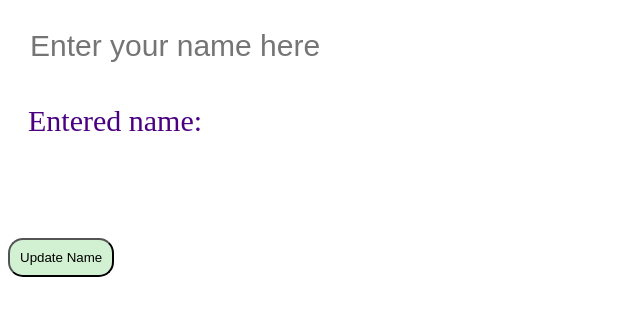
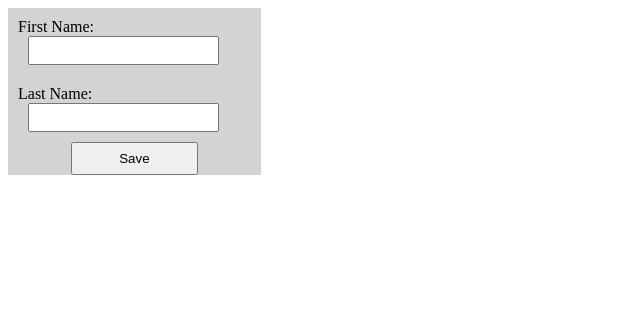
Before and after one commit to NaveenManjappa/angular-playground, an Angular app in the folder reactive-forms-app/: page / in a window 1280 px wide. Shown: the top 316 px of the page, without its empty margins (0-640 px from the left). Built offline with nearby package versions, Linux system fonts and the light colour scheme.

Commit message:
reactive-forms-app Formgroup with multiple form controls

```diff
--- a/reactive-forms-app/src/app/app.component.html
+++ b/reactive-forms-app/src/app/app.component.html
@@ -1 +1,3 @@
-<app-name-editor></app-name-editor>
+<!-- Single form control example -->
+<!-- <app-name-editor></app-name-editor> -->
+ <app-profile-editor></app-profile-editor>
--- a/reactive-forms-app/src/app/app.component.ts
+++ b/reactive-forms-app/src/app/app.component.ts
@@ -1,11 +1,12 @@
 import { Component } from '@angular/core';
 import { RouterOutlet } from '@angular/router';
 import { NameEditorComponent } from './name-editor/name-editor.component';
+import { ProfileEditorComponent } from './profile-editor/profile-editor.component';
 
 @Component({
   selector: 'app-root',
   standalone: true,
-  imports: [RouterOutlet,NameEditorComponent],
+  imports: [RouterOutlet,NameEditorComponent,ProfileEditorComponent],
   templateUrl: './app.component.html',
   styleUrl: './app.component.css'
 })
--- a/reactive-forms-app/src/app/name-editor/name-editor.component.html
+++ b/reactive-forms-app/src/app/name-editor/name-editor.component.html
@@ -3,11 +3,11 @@
   <input type="text" [formControl]="name" placeholder="Enter your name here">
 </div>
 <div class="entered-name">
-  <label for="">Entered name:</label>
+  <label for="">:</label>
   <label for="EnteredName">{{ name.value }}</label>
 </div>
-<div class="entered-name">{{name.value}}</div>
-<div class="entered-name">{{ name.valueChanges | async }}</div>
+<div class="entered-name">:{{name.value}}</div>
+<div class="entered-name">:{{ name.valueChanges | async }}</div>
 
 <div>
   <button (click)="updateName()" class="btn-update">Update Name</button>
--- a/reactive-forms-app/src/app/name-editor/name-editor.component.ts
+++ b/reactive-forms-app/src/app/name-editor/name-editor.component.ts
@@ -10,6 +10,7 @@ import { FormControl, ReactiveFormsModule } from '@angular/forms';
   styleUrl: './name-editor.component.css'
 })
 export class NameEditorComponent implements OnInit {
+
   name: FormControl = new FormControl('');
 
   ngOnInit() {
--- /dev/null
+++ b/reactive-forms-app/src/app/profile-editor/profile-editor.component.css
@@ -0,0 +1,22 @@
+form {
+  background-color: lightgray;
+  width: 20%;
+  display: flex;
+  flex-direction: column;
+}
+
+.field {
+  padding: 10px;
+  row-gap: 10px;
+}
+
+.field input {
+  padding: 5px;
+  margin-left: 10px;
+}
+
+.btn-submit {
+  margin:auto;
+  width: 50%;
+  padding: 7px;
+}
--- /dev/null
+++ b/reactive-forms-app/src/app/profile-editor/profile-editor.component.html
@@ -0,0 +1,12 @@
+<form [formGroup]="profileEditor" (ngSubmit)="saveUser()">
+  <div class="field">
+    <label for="">First Name:</label>
+    <input type="text" formControlName="firstName">
+  </div>
+  <div class="field">
+    <label for="">Last Name:</label>
+    <input type="text" formControlName="lastName">
+  </div>
+  <button class="btn-submit" type="submit">Save</button>
+
+  </form>
--- /dev/null
+++ b/reactive-forms-app/src/app/profile-editor/profile-editor.component.ts
@@ -0,0 +1,21 @@
+import { Component } from '@angular/core';
+import { FormControl, FormGroup, ReactiveFormsModule } from '@angular/forms';
+
+@Component({
+  selector: 'app-profile-editor',
+  standalone: true,
+  imports: [ReactiveFormsModule],
+  templateUrl: './profile-editor.component.html',
+  styleUrl: './profile-editor.component.css'
+})
+export class ProfileEditorComponent {
+
+  profileEditor:FormGroup = new FormGroup({
+    firstName: new FormControl(),
+    lastName: new FormControl()
+  });
+
+  saveUser(){
+    console.log(this.profileEditor);
+  }
+}
```
Also changed, not shown: 1 other file (tests, documents, lock files or other folders).
